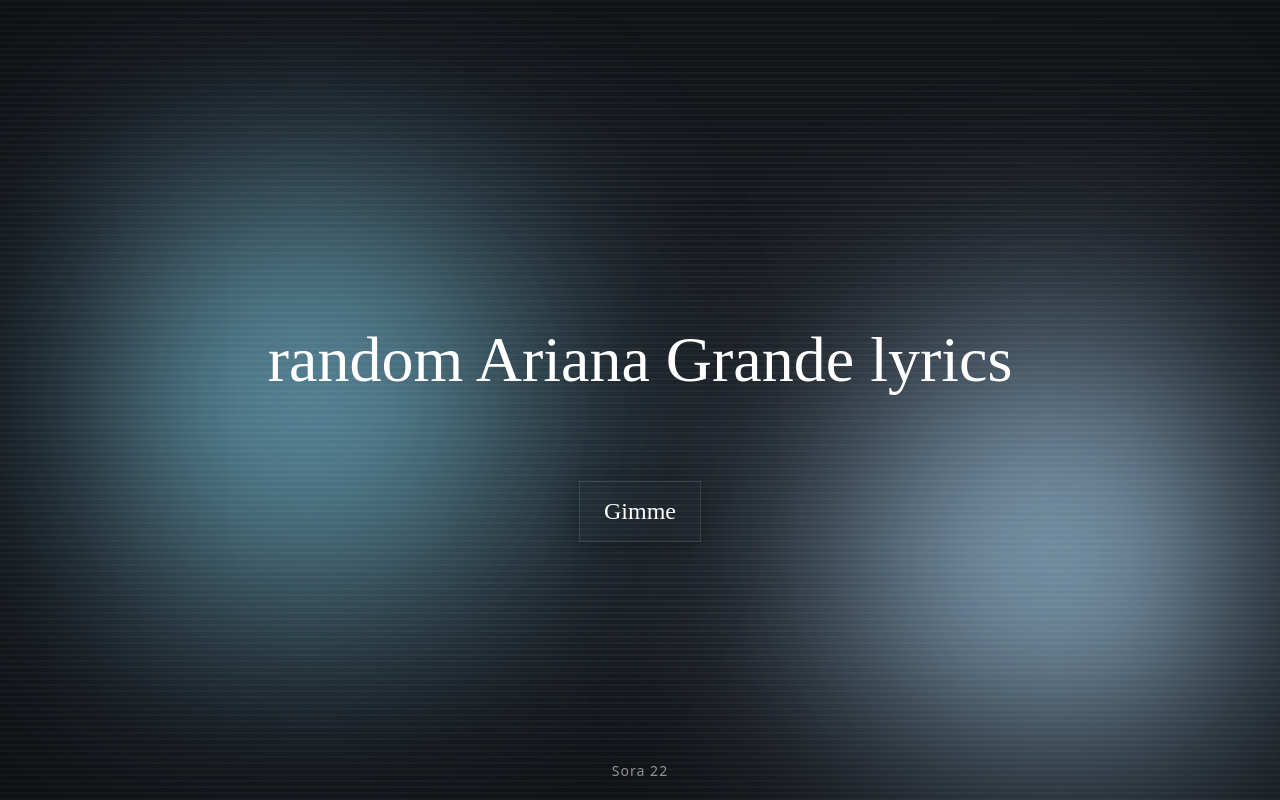
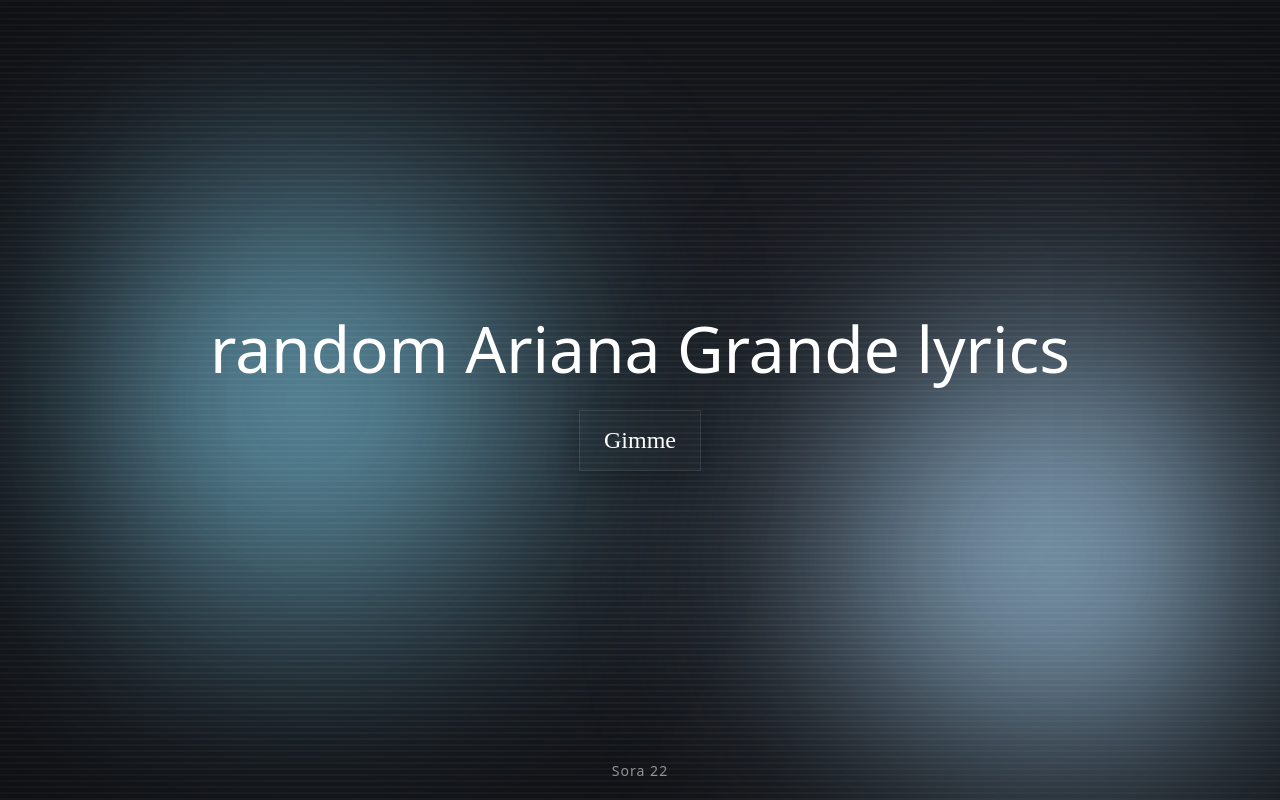
Before and after one commit to ssxraa/Ariana-grande-random-lyric-grabber, a SvelteKit app: page / in a window 1280 px wide. Built offline with nearby package versions, Linux system fonts and the light colour scheme; a web font is replaced by a local one.

Commit message:
hoping this would work wihtout issues

```diff
--- a/src/routes/+page.svelte
+++ b/src/routes/+page.svelte
@@ -37,9 +37,9 @@
 
   <!-- Main content -->
   <div class="content">
-    <div style="height:70px;display:flex;align-items:center;justify-content:center;flex-direction:column">
+    <div class="intro-center">
       {#if !shown}
-      <p style="color: white;font-size:4rem" out:fade={{duration:180}}>random Ariana Grande lyrics</p>
+        <p class="centered-title" out:fade={{duration:180}}>random Ariana Grande lyrics</p>
         <button
           on:click={handleClick}
           out:fade={{duration:180}}
@@ -113,6 +113,25 @@
     flex-direction: column;
     align-items: center;
   }
+
+  .intro-center {
+    display: flex;
+    flex-direction: column;
+    align-items: center;
+    justify-content: center;
+    width: 100%;
+    height: 70px;
+    margin-bottom: 1.5rem;
+  }
+
+  .centered-title {
+    color: white;
+    font-size: 4rem;
+    text-align: center;
+    margin: 0 0 18px 0;
+    font-family: 'vera', system-ui, sans-serif;
+  }
+
   button {
     background: none;
     color: #fff;
@@ -123,7 +142,6 @@
     box-shadow: 0 4px 32px 0 rgba(0,0,0,0.3);
     font-family: 'vera';
     transition: background 0.2s, transform 0.1s;
-    margin-top: 20px;
     backdrop-filter: blur(2px);
     outline: none;
     z-index: 9999;
```
